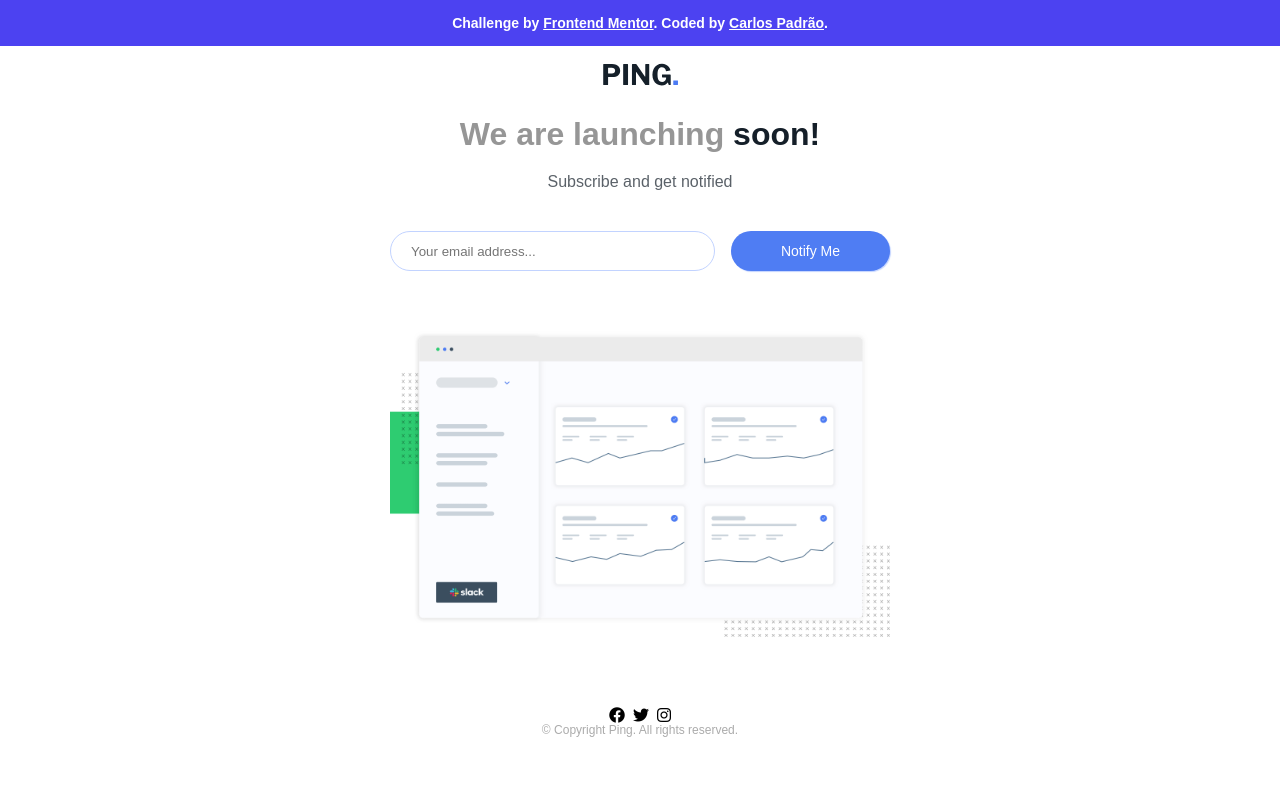
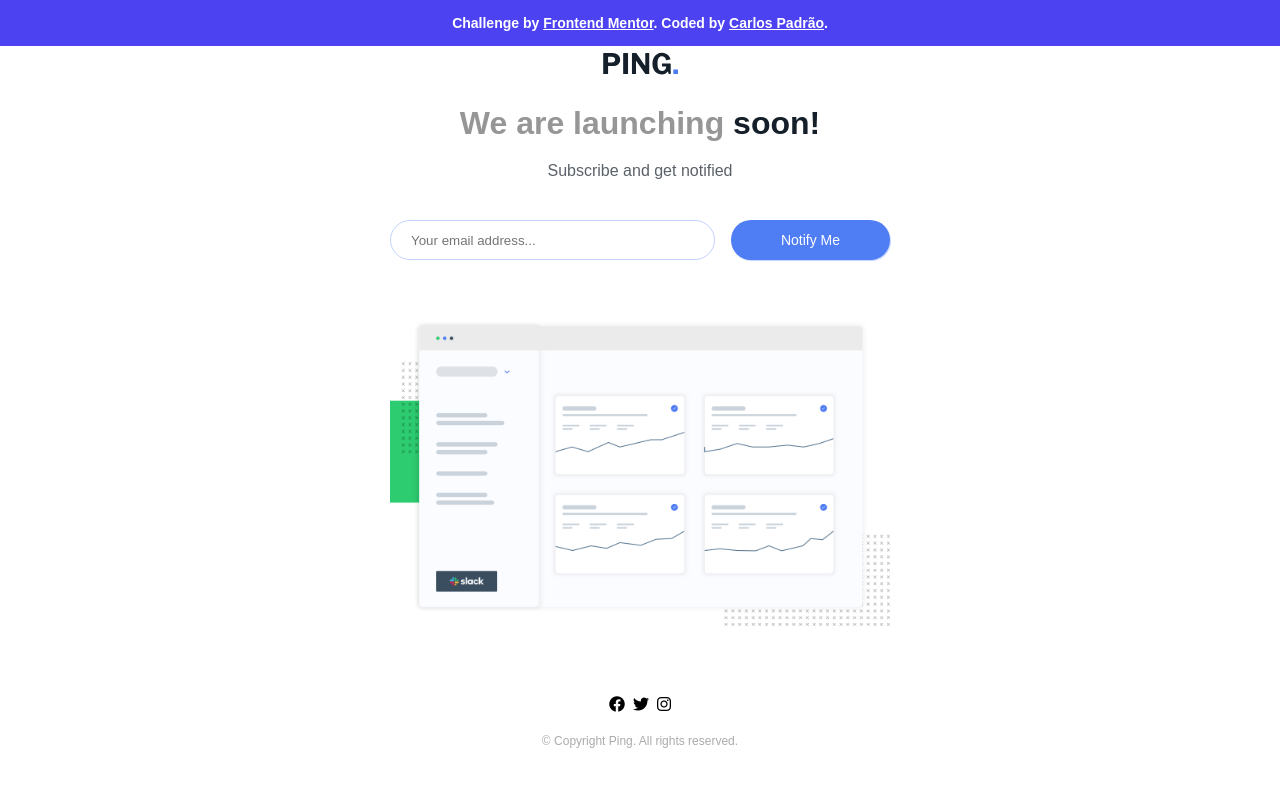
Before and after one commit to CarlosPadrao/ping-coming-soon, a plain HTML site: page index.html in a window 1280 px wide. Drawn offline with Linux system fonts and the light colour scheme.

Commit message:
Update index.html

```diff
--- a/index.html
+++ b/index.html
@@ -41,10 +41,11 @@
       </div>
 
       <div class="socials">
-        <div class="icons">
-          <i class="facebook fab fa-facebook"></i>
-          <i class="twitter fab fa-twitter"></i>
-          <i class="instagram fab fa-instagram"></i>
+        <div class="icons" style="margin-bottom: 20px;">
+
+          <a href="#" style="color: #000;"><i class="facebook fab fa-facebook"></i></a>
+          <a href="#" style="color: #000;"><i class="twitter fab fa-twitter"></i></a>
+          <a href="#" style="color: #000;"><i class="instagram fab fa-instagram"></i></a>
         </div>
       </div>
 
```
